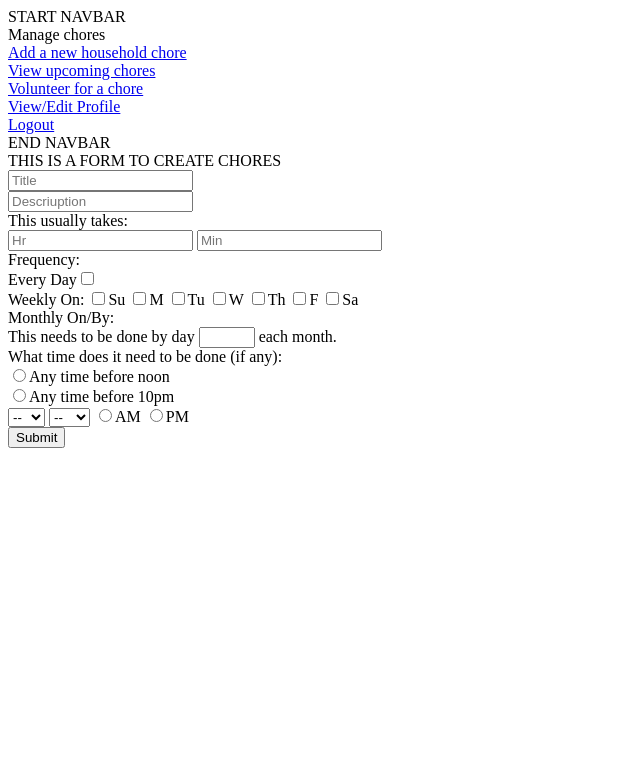
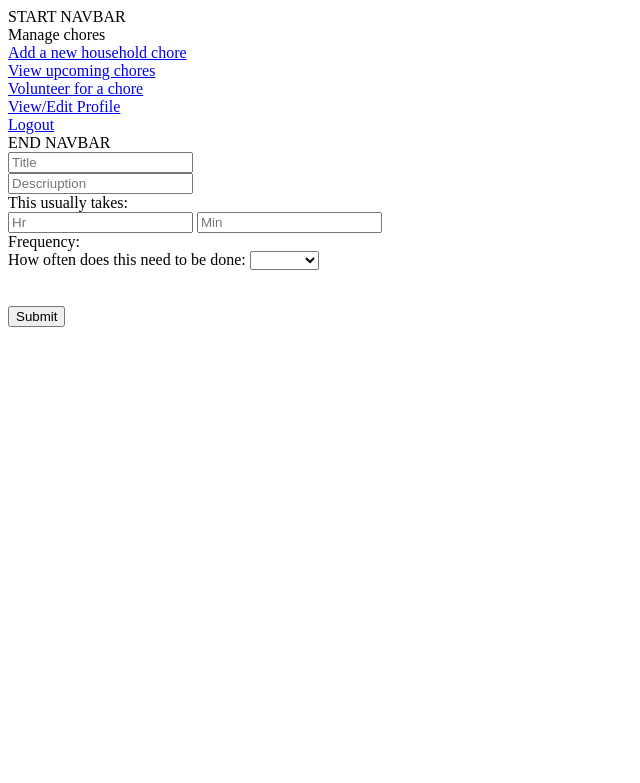
Before and after one commit to ewoodworth/HappyHome, a Flask app: page /newchore in a window 1280 px wide. Shown: the top 783 px of the page, without its empty margins (0-640 px from the left). Run offline with Flask 2, Linux system fonts and the light colour scheme; some libraries are stand-ins or nearby versions.

Commit message:
User management done. Chore management done. Now overlap.

```diff
--- a/eventform.html
+++ b/eventform.html
@@ -91,6 +91,5 @@
     });
 
     </script>
-
   </body>
 </html>
--- a/model.py
+++ b/model.py
@@ -64,7 +64,6 @@ class Chore(db.Model):
     description = db.Column(db.String(150), nullable=False)
     duration_minutes = db.Column(db.String(20), nullable=False)
     frequency = db.Column(db.String(30), nullable=False)
-    by_time = db.Column(db.String(30), nullable=False)
 
     def __repr__(self):
         """Provide helpful representation when printed."""
--- a/server.py
+++ b/server.py
@@ -114,17 +114,23 @@ def createchore():
 @app.route('/newchore', methods=['POST'])
 def newchore():
     """Process new chore"""
-    name = request.form.get("chore_name")
-    description = request.form.get("chore_description")
-    duration_hours = request.form.get("duration_hours") or 0
-    duration_minutes = request.form.get("duration_minutes") or 0
+    name = request.form.get('chore_name')
+    description = request.form.get('chore_description')
+    duration_hours = request.form.get('duration_hours') or 0
+    duration_minutes = request.form.get('duration_minutes') or 0
+    #compse duration in minutes
+    duration_minutes = (int(duration_hours) * 60 + int(duration_minutes))
+    freq = request.form.get('freq')
+    print freq
+    ampm = request.form.get('ampm') or '0'
+    by_time = request.form.get('by-time') or '0'
+    on_days = request.form.get('days') or '0'
+    # ^ Confirm multi-day behavior in SQL
+    by_date = request.form.get('by_date') or '0'
 
-    duration_minutes = (int(duration_hours) * 60 + int(duration_minutes))
-
-    everyday = request.form.get("everyday")
-    dayofweek = request.form.get("dayofweek")
-    date = request.form.get("date")
-    #chore_list = CHORE DATA HERE
+    freq_contents = (freq, by_time, ampm, on_days, by_date)
+    freq = "|".join(freq_contents)
+    chore_list = [name, description, duration_minutes, freq]
 
     dbwrangler.newchore(chore_list)
 
--- a/templates/newchore.html
+++ b/templates/newchore.html
@@ -1,6 +1,8 @@
 {% extends 'base.html' %}
+{% block head %}
+<script src="https://ajax.googleapis.com/ajax/libs/jquery/3.0.0/jquery.min.js"></script>
+{% endblock %}
 {% block body %}
-    THIS IS A FORM TO CREATE CHORES
     <form action="/newchore" method="POST">
         <input type="text" name="chore_name" placeholder="Title" required>
         <br>
@@ -12,42 +14,90 @@
         <input type="text" name="duration_minutes" placeholder="Min" required>
         <br>
         Frequency:
+        <div id="initial-form-group" class="form-group">
+          <label class="headline-label" for="initial-pulldown">
+            How often does this need to be done:
+          </label>
+          <select id="initial-pulldown" class="pulldown-width spacey form-control" name="freq">
+            <option></option>
+            <option value='daily'>daily</option>
+            <option value='weekly'>weekly</option>
+            <option value='monthly'>monthly</option>
+          </select>
+        </div>
+      </div>
       <br>
-        Every Day<input type="checkbox" name="everyday">
+      <div id="secondary-form-group" style="display:none">
+        <div class="form-group">
+          <label id="secondary-label" class="headline-label" for="secondary-element">
+          </label>
+          <div id="secondary-element">
+          </div>
+        </div>
+      </div>
       <br>
-        Weekly On:
-        <input type="checkbox" name="dayofweek" value="0">Su
-        <input type="checkbox" name="dayofweek" value="1">M
-        <input type="checkbox" name="dayofweek" value="2">Tu
-        <input type="checkbox" name="dayofweek" value="3">W
-        <input type="checkbox" name="dayofweek" value="4">Th
-        <input type="checkbox" name="dayofweek" value="5">F
-        <input type="checkbox" name="dayofweek" value="6">Sa
+      <div id="time-form-group" style="display:none">
+        <div class="form-group">
+          <label id="by-time-label" for="by-time">
+          This chore needs to happen at:
+          </label>
           <br>
-        Monthly On/By:
-        <br>This needs to be done by day
-        <input type="number" name="date" min="1" max="31"> each month.
+          <input type='radio' name='ampm' value='Any' checked='checked'>Any Time
           <br>
-        What time does it need to be done (if any):
+          <input type='radio' name='ampm' value='am'>Any time before noon
           <br>
-        <input type="radio" name="ampm" value="am">Any time before noon
+          <input type='radio' name='ampm' value='pm'>Any time before 10pm
           <br>
-        <input type="radio" name="ampm" value="pm">Any time before 10pm
-        <br>
-        <select name="by_hour">
-            <option value="">--</option>
-            {% for item in range(12) %}
-            <option value={{item+1}}>{{item+1}}</option>
-            {% endfor %}
-        </select>
-        <select name="by_min">
-            <option value="">--</option>
-            <option value="00">:00</option>
-            <option value="30">:30</option>
-        </select>
-        <input type="radio" name="ampm" value="am">AM
-        <input type="radio" name="ampm" value="pm">PM
-        <br>
+          <label id="by-time-label" for="by-time">
+          This time:
+          </label>
+          <input type='time' name='by-time'>
+        </div>
+      </div>
       <input type="submit" value="Submit">
     </form>
+    <script>
+    "use strict";
+    // a general function to update the secondary pulldown
+    function addsecondElementOptions(color) {
+
+      // get array for days of the week
+      var dow = ['M', 'T', 'W', 'Th', 'F', 'Sa', 'Su'];
+
+      // get the secondary pulldown and empty it
+      var secondElement = $("#secondary-element");
+      secondElement.empty();
+      $("#secondary-label").html("");
+
+      // add an option foreach possibility in form-initial
+      if ($("#initial-pulldown").val() == 'daily') {
+        console.log("Here's something TRUE");
+      } else if ($("#initial-pulldown").val() == 'weekly') {
+          for (var i = 0; i < dow.length; i++) {
+        secondElement.append(" <input type='checkbox' name='days' value=" + i + ">" + dow[i]);
+        };
+      $("#secondary-label").html("Which days does it need to happen?");
+      } else if ($("#initial-pulldown").val() == 'monthly') {
+        secondElement.append("By day <input type='number' name='by_date' min='1' max='31'> of the month.");
+      }
+
+      // finally, unhide the second pulldown
+      $('#secondary-form-group').show();
+      $('#time-form-group').show();
+
+    };
+
+    // event handler for change to the main pulldown
+    var mainPull = $("#initial-pulldown");
+    mainPull.change(function() {
+
+      // update the secondary pulldown if there's a value
+      if (mainPull.val() !== "") {
+        addsecondElementOptions(mainPull.val());
+      // otherwise, hide it
+      } else {
+        $('#secondary-form-group').hide();
+      }
+    });
+    </script>
 {% endblock %}
```
Also changed, not shown: dbwrangler.py (+13 -28 lines). Lines whose indentation alone changed are shown as unchanged.
